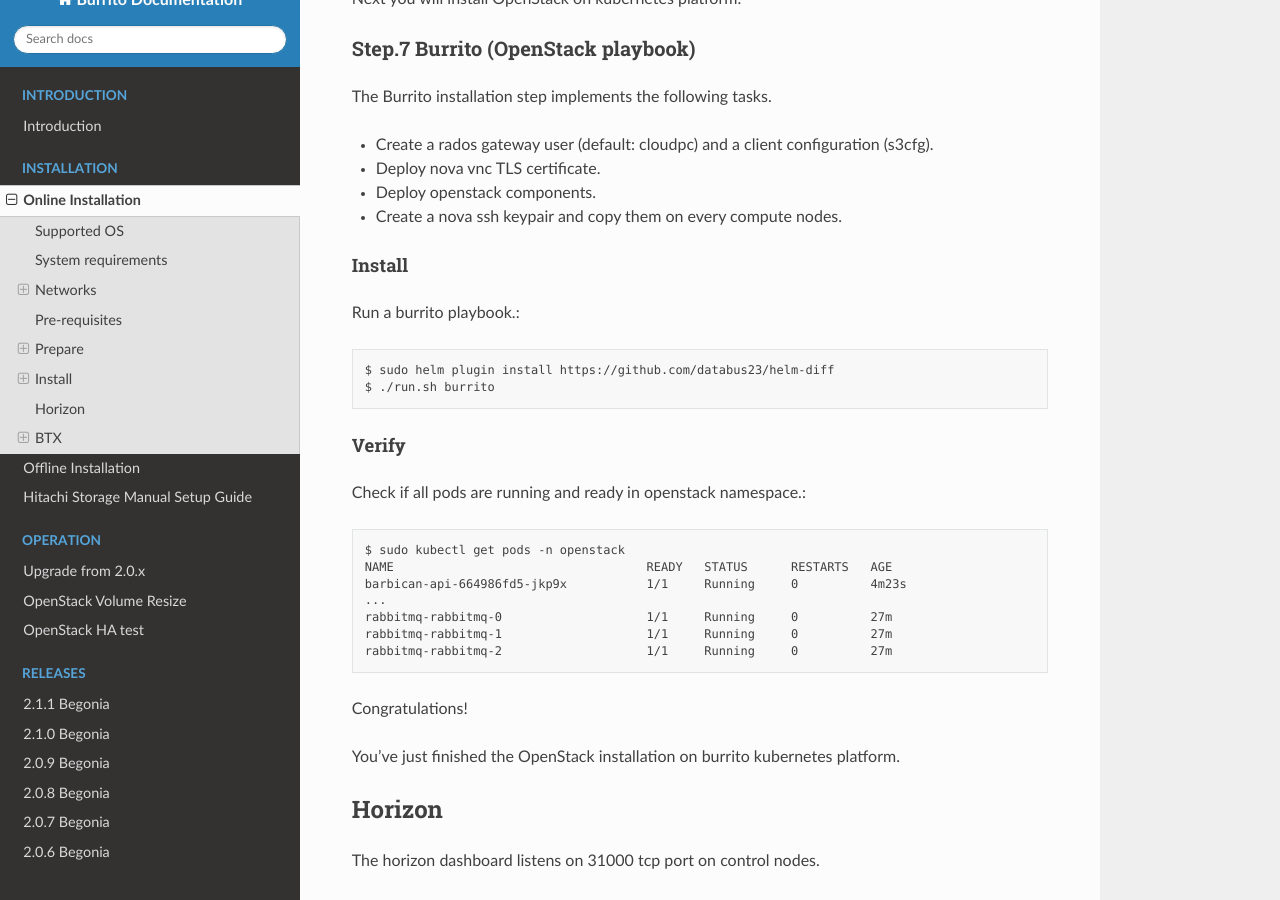
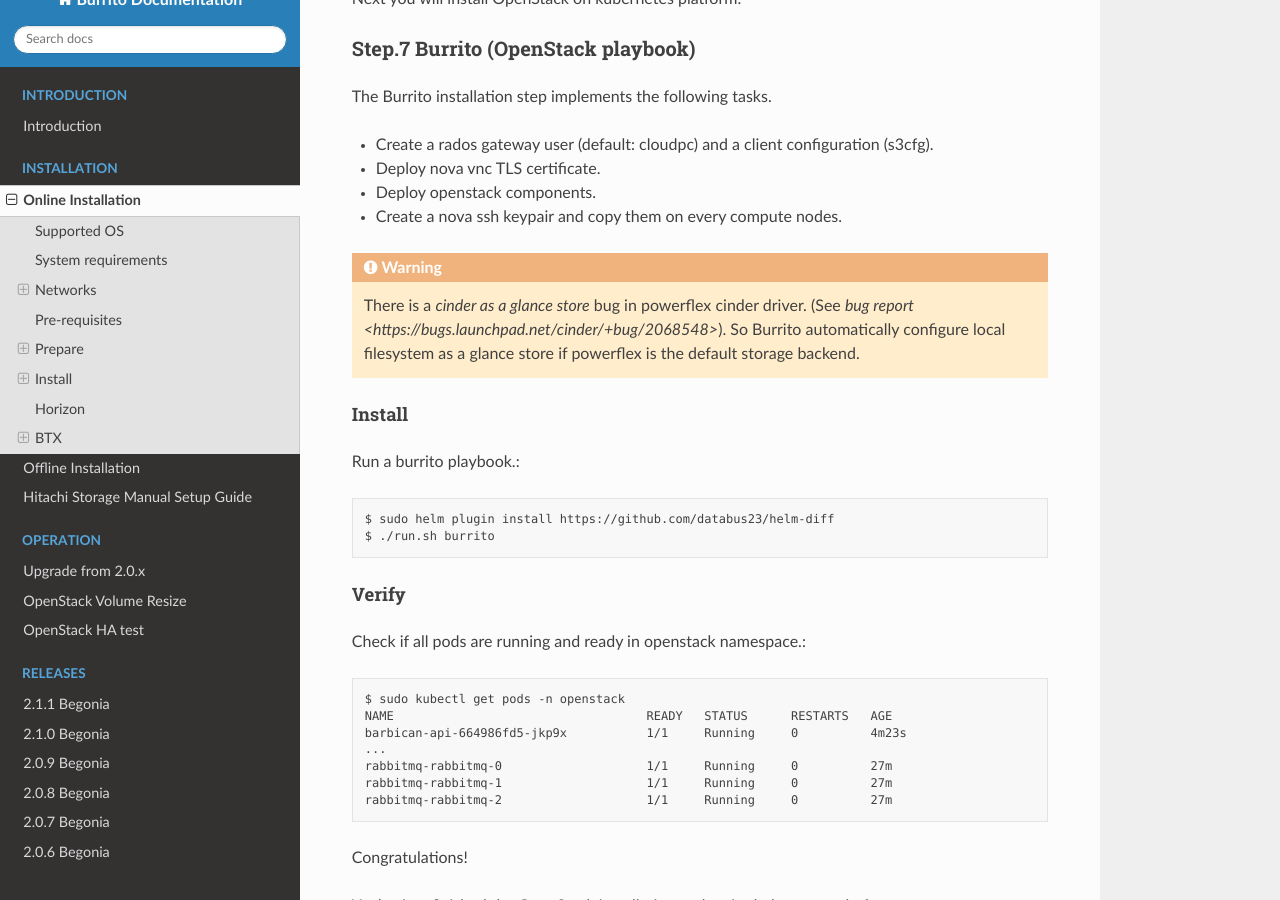
Before and after one commit to iorchard/burrito_docs, a Sphinx documentation site: the page built from source/install/install.rst, in a window 1280 px wide and 900 px high, scrolled down 19992 px. Built offline with Sphinx 7.4.7 and the Read the Docs theme 2.0.0, drawn with Linux system fonts in a browser that asks for light colours; pages that are not in the unit, such as notebooks, are missing from menus.

Commit message:
create 2.1.2 document

```diff
--- a/source/install/install.rst
+++ b/source/install/install.rst
@@ -1207,6 +1207,12 @@
 * Deploy openstack components.
 * Create a nova ssh keypair and copy them on every compute nodes.
 
+.. warning::
+   There is a `cinder as a glance store` bug in powerflex cinder driver.
+   (See `bug report <https://bugs.launchpad.net/cinder/+bug/2068548>`).
+   So Burrito automatically configure local filesystem as a glance store
+   if powerflex is the default storage backend.
+
 Install
 ^^^^^^^
 
```
Also changed, not shown: source/releases/2.1.2.rst (added, +45 -0 lines).
